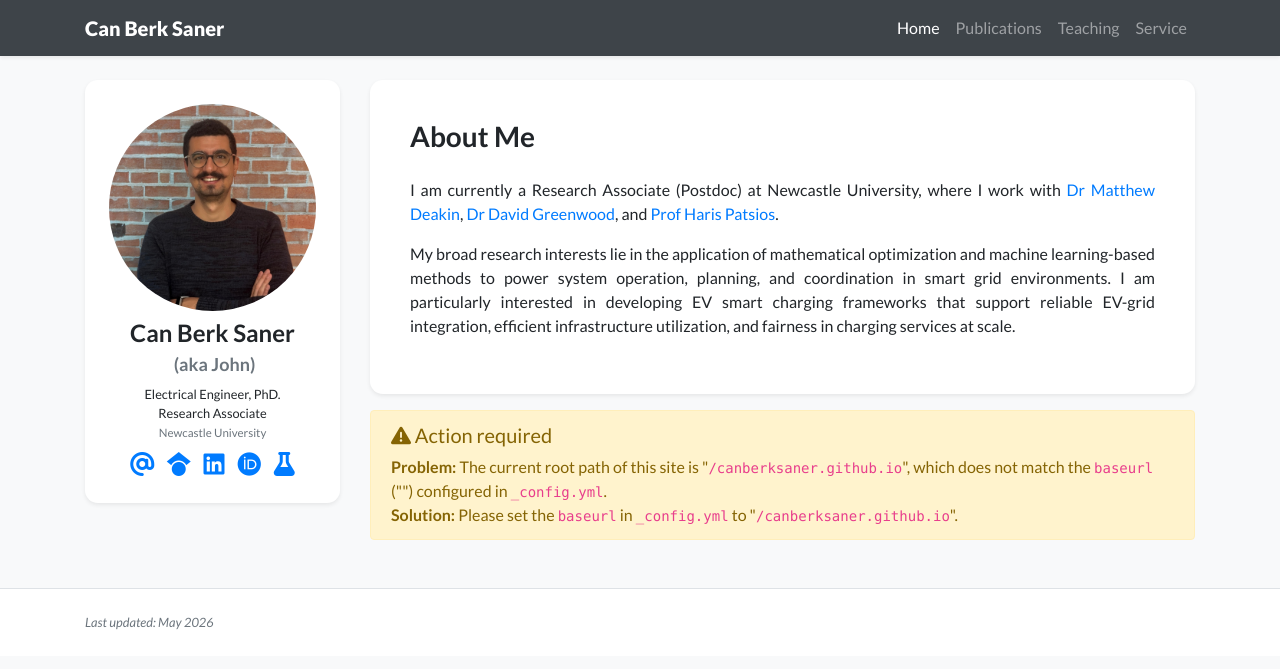
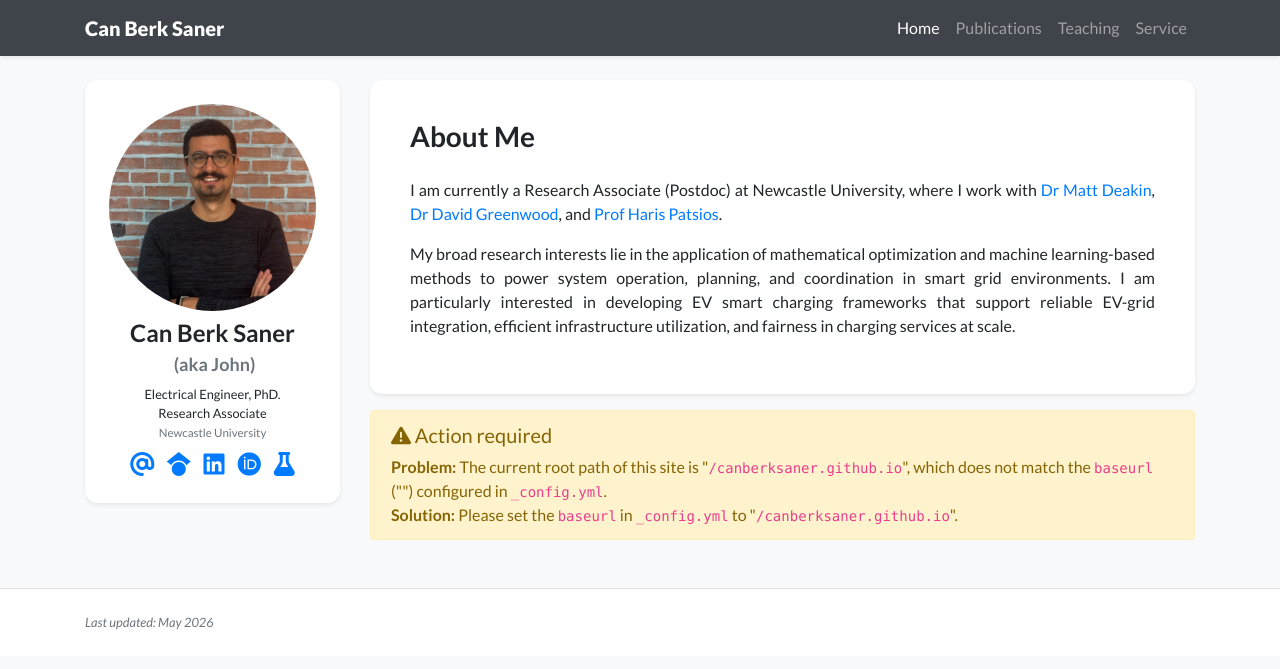
Before and after one commit to canberksaner/canberksaner.github.io, a Jekyll site: the page built from index.html, in a window 1280 px wide. Shown: the top 669 px of the page. Built offline with Jekyll 4.4.1, drawn with Linux system fonts in a browser that asks for light colours; nearby versions of some CDN libraries; a style sheet for code colours, icons or effects is not loaded.

Commit message:
Update site

```diff
--- a/_data/profile.yml
+++ b/_data/profile.yml
@@ -20,7 +20,7 @@ short_bio_text_justify: true
 short_bio: >-
   <p>
     I am currently a Research Associate (Postdoc) at Newcastle University, where I work with
-    <a href="https://www.ncl.ac.uk/engineering/staff/profile/matthewdeakin.html" target="_blank">Dr Matthew Deakin</a>,
+    <a href="https://www.ncl.ac.uk/engineering/staff/profile/matthewdeakin.html" target="_blank">Dr Matt Deakin</a>,
     <a href="https://www.ncl.ac.uk/engineering/staff/profile/davidgreenwood.html" target="_blank">Dr David Greenwood</a>,
     and <a href="https://www.ncl.ac.uk/engineering/staff/profile/harispatsios.html" target="_blank">Prof Haris Patsios</a>.
   </p>
```
